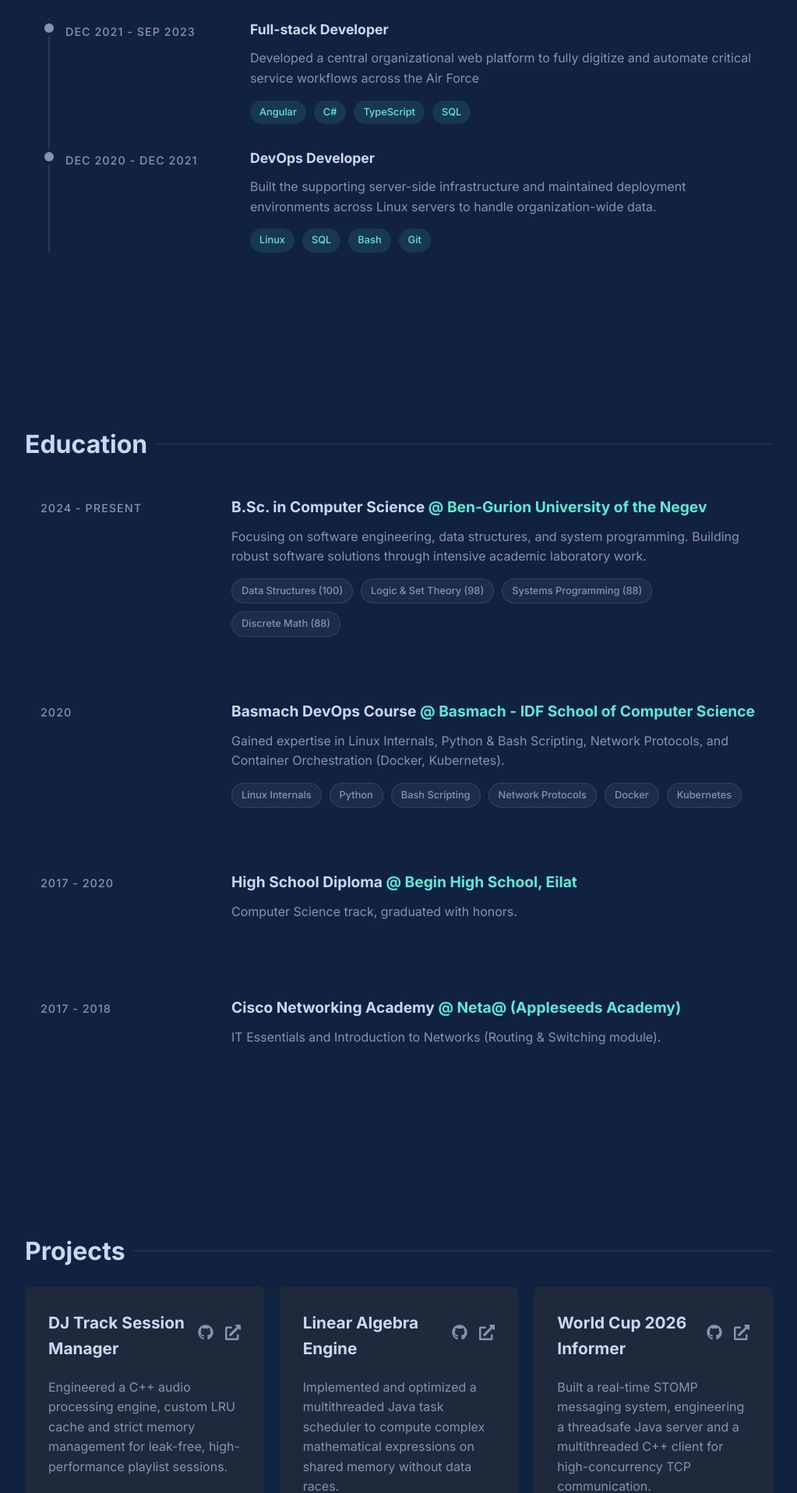
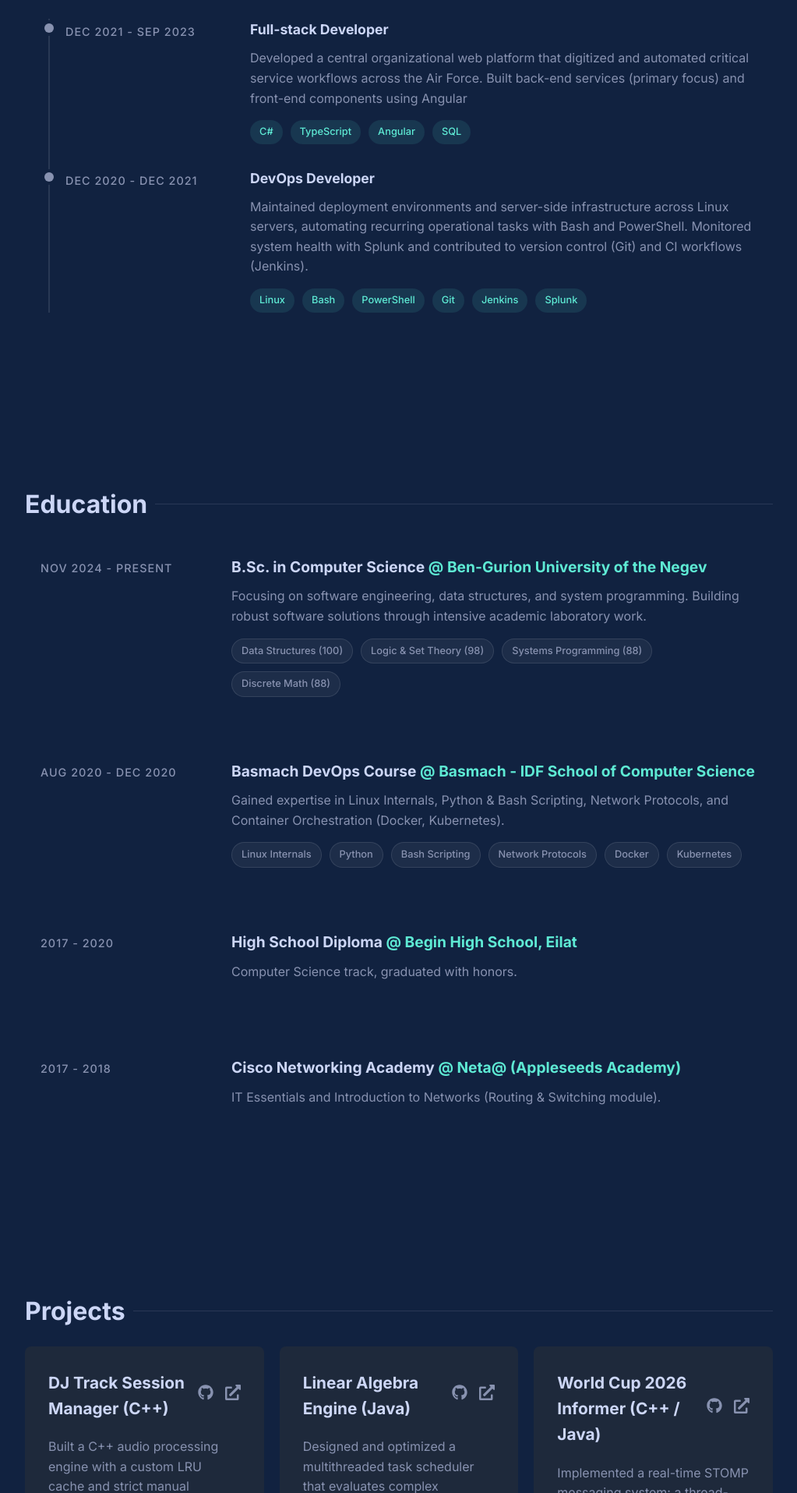
Before and after one commit to Netanel-Asraf/Netanel-Asraf.github.io, a Next.js app: page / in a window 1280 px wide. Shown: the part 1405-3320 px from the top of the page at 78% size, without its empty margins (128-1151 px from the left). Built offline with nearby package versions, Linux system fonts and the light colour scheme.

Commit message:
Refactor portfolio data with updated content
Updated descriptions and titles in portfolio data. Revised about content for clarity and improved experience descriptions.

```diff
--- a/src/data/portfolioData.ts
+++ b/src/data/portfolioData.ts
@@ -7,7 +7,7 @@ export const personalInfo = {
   cvLink: "/NetanelAsraf.pdf", // Place your PDF in the public folder and update this name
 };
 
-export const aboutContent = `I'm a Second-year B.Sc. student in Computer Science graduating in 2028. Participant in the "Atidim" excellence program. Seeking a student role in central or southern Israel. Basmach DevOps graduate with nearly 3 years of Full-Stack & DevOps experience in Ofek 324.`;
+export const aboutContent = `Second-year B.Sc. student in Computer Science graduating in 2028. Participant in the "Atidim" excellence program. Seeking a student role in central or southern Israel. Basmach DevOps graduate with nearly 3 years of Full-Stack & DevOps experience in Ofek 324.`;
 
 export const experienceData = [
   {
@@ -19,14 +19,14 @@ export const experienceData = [
       {
         title: "Full-stack Developer",
         date: "Dec 2021 - Sep 2023",
-        description: "Developed a central organizational web platform to fully digitize and automate critical service workflows across the Air Force",
-        technologies: ["Angular", "C#", "TypeScript", "SQL"],
+        description: "Developed a central organizational web platform that digitized and automated critical service workflows across the Air Force. Built back-end services (primary focus) and front-end components using Angular",
+        technologies: ["C#", "TypeScript", "Angular", "SQL"],
       },
       {
         title: "DevOps Developer",
         date: "Dec 2020 - Dec 2021",
-        description: "Built the supporting server-side infrastructure and maintained deployment environments across Linux servers to handle organization-wide data.",
-        technologies: ["Linux", "SQL", "Bash", "Git"],
+        description: "Maintained deployment environments and server-side infrastructure across Linux servers, automating recurring operational tasks with Bash and PowerShell. Monitored system health with Splunk and contributed to version control (Git) and CI workflows (Jenkins).",
+        technologies: ["Linux", "Bash", "PowerShell", "Git", "Jenkins", "Splunk"],
       }
     ]
   },
@@ -49,8 +49,8 @@ export const experienceData = [
 export const projectsData = [
   {
     id: 1,
-    title: "DJ Track Session Manager",
-    description: "Engineered a C++ audio processing engine, custom LRU cache and strict memory management for leak-free, high-performance playlist sessions.",
+    title: "DJ Track Session Manager (C++) ",
+    description: "Built a C++ audio processing engine with a custom LRU cache and strict manual memory management, delivering leak-free, high-performance playlist sessions under repeated load.",
     image: "",
     technologies: ["C++", "Memory Management", "Git", "GitHub"],
     link: "https://github.com/Netanel-Asraf/spl-assignment-1",
@@ -58,8 +58,8 @@ export const projectsData = [
   },
   {
     id: 2,
-    title: "Linear Algebra Engine",
-    description: "Implemented and optimized a multithreaded Java task scheduler to compute complex mathematical expressions on shared memory without data races.",
+    title: "Linear Algebra Engine (Java)",
+    description: "Designed and optimized a multithreaded task scheduler that evaluates complex mathematical expressions in parallel over shared memory, eliminating data races while maximizing throughput.",
     image: "",
     technologies: ["Java", "Concurrency", "Multi-threading", "Git", "GitHub"],
     link: "https://github.com/Netanel-Asraf/spl-assignment-2",
@@ -67,22 +67,23 @@ export const projectsData = [
   },
   {
     id: 3,
-    title: "World Cup 2026 Informer",
-    description: "Built a real-time STOMP messaging system, engineering a threadsafe Java server and a multithreaded C++ client for high-concurrency TCP communication.",
+    title: "World Cup 2026 Informer (C++ / Java)",
+    description: "Implemented a real-time STOMP messaging system: a thread-safe Java server paired with a multithreaded C++ client, handling high-concurrency TCP communication without race conditions.",
     image: "",
     technologies: ["Java", "C++", "STOMP", "TCP", "Multi-threading", "Concurrency", "Server-Side Programming", "Git", "GitHub"],
     link: "https://github.com/Netanel-Asraf/spl-assignment-3",
     github: "https://github.com/Netanel-Asraf/spl-assignment-3"
-  },
-  {
-    id: 4,
-    title: "Personal Portfolio Website",
-    description: "Designed and developed a highly interactive, responsive personal portfolio. Built with Next.js App Router for optimal performance, featuring a custom dark mode, semantic Vanilla CSS, and a dynamic mouse-tracking spotlight effect.",
-    image: "",
-    technologies: ["Next.js", "React", "TypeScript", "CSS Modules", "GitHub Actions"],
-    link: "https://netanel-asraf.github.io/",
-    github: "https://github.com/Netanel-Asraf/Netanel-Asraf.github.io"
   }
+  // ,
+  // {
+  //   id: 4,
+  //   title: "Personal Portfolio Website",
+  //   description: "Designed and developed a highly interactive, responsive personal portfolio. Built with Next.js App Router for optimal performance, featuring a custom dark mode, semantic Vanilla CSS, and a dynamic mouse-tracking spotlight effect.",
+  //   image: "",
+  //   technologies: ["Next.js", "React", "TypeScript", "CSS Modules", "GitHub Actions"],
+  //   link: "https://netanel-asraf.github.io/",
+  //   github: "https://github.com/Netanel-Asraf/Netanel-Asraf.github.io"
+  // }
 ];
 
 export const educationData = [
@@ -90,7 +91,7 @@ export const educationData = [
     id: 1,
     degree: "B.Sc. in Computer Science",
     institution: "Ben-Gurion University of the Negev",
-    date: "2024 - Present",
+    date: "Nov 2024 - Present",
     description: "Focusing on software engineering, data structures, and system programming. Building robust software solutions through intensive academic laboratory work.",
     courses: ["Data Structures (100)", "Logic & Set Theory (98)", "Systems Programming (88)", "Discrete Math (88)"],
   },
@@ -98,7 +99,7 @@ export const educationData = [
     id: 2,
     degree: "Basmach DevOps Course",
     institution: "Basmach - IDF School of Computer Science",
-    date: "2020",
+    date: "Aug 2020 - Dec 2020",
     description: "Gained expertise in Linux Internals, Python & Bash Scripting, Network Protocols, and Container Orchestration (Docker, Kubernetes). ",
     courses: ["Linux Internals", "Python", "Bash Scripting", "Network Protocols", "Docker", "Kubernetes"],
   },
```
